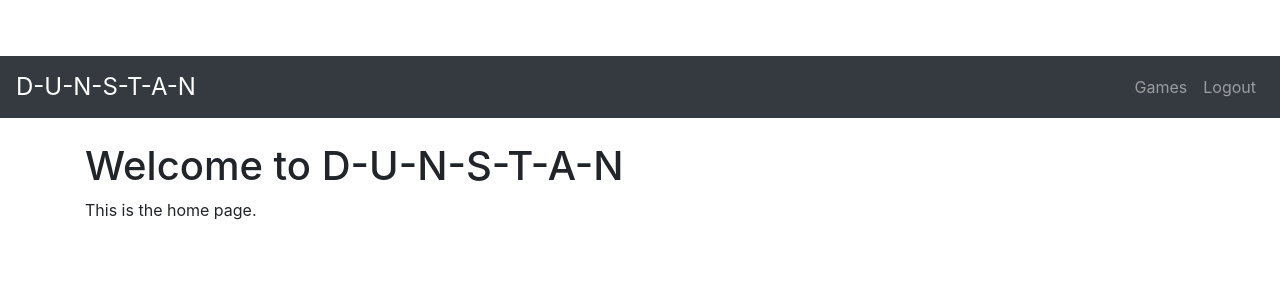
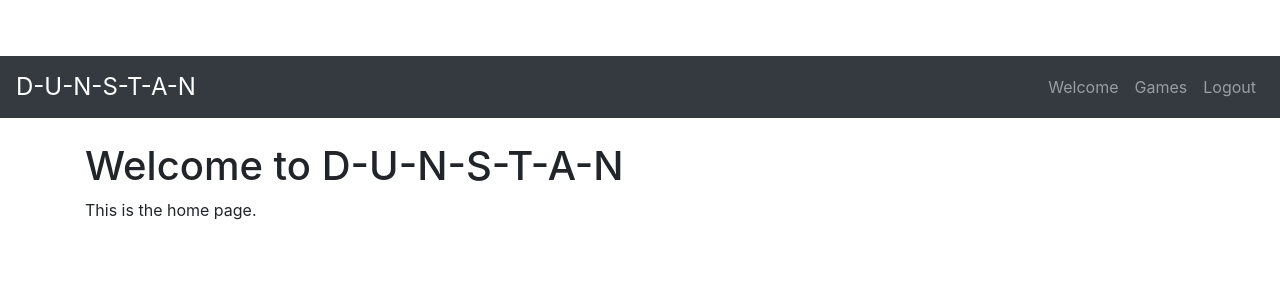
Before and after one commit to PadsterH2012/D.U.N.S.T.A.N, a Flask app: page / in a window 1280 px wide. Shown: the top 300 px of the page. Run offline with Flask 2, Linux system fonts and the light colour scheme; the visitor is signed in with stand-in values (Sample User, id 1); some libraries are stand-ins or nearby versions.

Commit message:
phase 1 okay

```diff
--- a/project-root/web/app/routes.py
+++ b/project-root/web/app/routes.py
@@ -11,13 +11,13 @@ def index():
 @app.route('/login', methods=['GET', 'POST'])
 def login():
     if current_user.is_authenticated:
-        return redirect(url_for('index'))
+        return redirect(url_for('welcome'))
     form = LoginForm()
     if form.validate_on_submit():
         player = Player.query.filter_by(username=form.username.data).first()
         if player and bcrypt.check_password_hash(player.password, form.password.data):
             login_user(player)
-            return redirect(url_for('index'))
+            return redirect(url_for('welcome'))
         else:
             flash('Login Unsuccessful. Please check username and password', 'danger')
     return render_template('login.html', form=form)
@@ -25,7 +25,7 @@ def login():
 @app.route('/register', methods=['GET', 'POST'])
 def register():
     if current_user.is_authenticated:
-        return redirect(url_for('index'))
+        return redirect(url_for('welcome'))
     form = RegistrationForm()
     if form.validate_on_submit():
         hashed_password = bcrypt.generate_password_hash(form.password.data).decode('utf-8')
@@ -69,3 +69,8 @@ def join_game(game_id):
         db.session.commit()
         flash('You have joined the game!', 'success')
     return redirect(url_for('games'))
+
+@app.route('/welcome')
+@login_required
+def welcome():
+    return render_template('welcome.html')
--- a/project-root/web/app/templates/base.html
+++ b/project-root/web/app/templates/base.html
@@ -16,6 +16,7 @@
       <div class="collapse navbar-collapse" id="navbarNav">
         <ul class="navbar-nav ml-auto">
           {% if current_user.is_authenticated %}
+            <li class="nav-item"><a class="nav-link" href="{{ url_for('welcome') }}">Welcome</a></li>
             <li class="nav-item"><a class="nav-link" href="{{ url_for('games') }}">Games</a></li>
             <li class="nav-item"><a class="nav-link" href="{{ url_for('logout') }}">Logout</a></li>
           {% else %}
```
Also changed, not shown: project-root/web/app/templates/welcome.html (added, +11 -0 lines), project-root/db/init.sql (renamed from db/init.sql), 3 other files.
